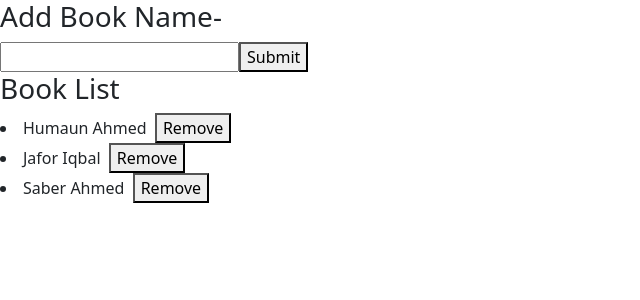
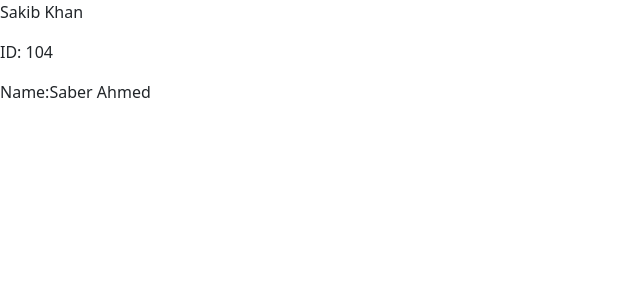
Before and after one commit to S48AHan/myreactApp, a React (Create React App) app: page / in a window 1280 px wide. Shown: the top 300 px of the page, without its empty margins (0-640 px from the left). Built offline with nearby package versions, Linux system fonts and the light colour scheme.

Commit message:
useContext

```diff
--- a/src/App.js
+++ b/src/App.js
@@ -263,12 +263,23 @@ import React from "react";
 // }
 
 ///UseReducer
-import UserReducer from "./components/Hooks/UseReducer/UseReducer";
+// import UserReducer from "./components/Hooks/UseReducer/UseReducer";
+
+// export default function App() {
+//   return (
+//     <div>
+//       <UserReducer />
+//     </div>
+//   );
+// }
+
+////Prop  Drilling
+import Component1 from "./components/PROP_DRILLING/Component1";
 
 export default function App() {
   return (
     <div>
-      <UserReducer />
+      <Component1 />
     </div>
   );
 }
--- /dev/null
+++ b/src/components/PROP_DRILLING/Component1.js
@@ -0,0 +1,16 @@
+import React, { useState } from "react";
+import Component2 from "./Component2";
+import { UseContext } from "./UseContext";
+
+function Component1() {
+  const [data, setData] = useState({ id: 104, name: "Saber Ahmed" });
+  const [text, setText] = useState("Sakib Khan");
+  return (
+    // step 2: wrap childs with context provider
+    <UseContext.Provider value={{ data, text }}>
+      <Component2 />
+    </UseContext.Provider>
+  );
+}
+
+export default Component1;
--- /dev/null
+++ b/src/components/PROP_DRILLING/Component2.js
@@ -0,0 +1,13 @@
+import React from "react";
+import Component3 from "./Component3";
+
+function Component2() {
+  const myData = { fname: "saber", lname: "Ahmed" };
+  return (
+    <div>
+      <Component3 sData={myData} cid={69} />
+    </div>
+  );
+}
+
+export default Component2;
--- /dev/null
+++ b/src/components/PROP_DRILLING/Component3.js
@@ -0,0 +1,17 @@
+import React, { useContext } from "react";
+import Component4 from "./Component4";
+import { UseContext } from "./UseContext";
+function Component3(props) {
+  const { sData, cid } = props;
+  console.log(sData.fname);
+  console.log(sData.lname);
+  console.log(cid);
+
+  return (
+    <div>
+      <Component4 />
+    </div>
+  );
+}
+
+export default Component3;
--- /dev/null
+++ b/src/components/PROP_DRILLING/Component4.js
@@ -0,0 +1,18 @@
+// step 3: state access useContext hook
+
+import React, { useContext } from "react";
+import { UseContext } from "./UseContext";
+
+function Component4() {
+  const { data, text } = useContext(UseContext);
+  return (
+    <div>
+      <p>{text}</p>
+      <p>ID: {data.id} </p>
+
+      <p>Name:{data.name} </p>
+    </div>
+  );
+}
+
+export default Component4;
--- /dev/null
+++ b/src/components/PROP_DRILLING/UseContext.js
@@ -0,0 +1,9 @@
+import React from "react";
+// step 1: create context
+export const UseContext = React.createContext();
+
+///provider, consumer(we will use hooks)
+
+// step 1: create context
+// step 2: wrap childs with context provider
+// step 3: state access useContext hook
```
